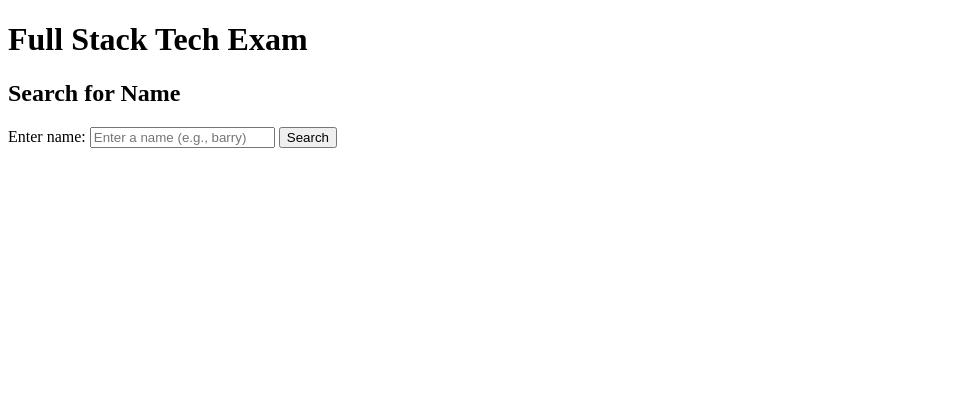
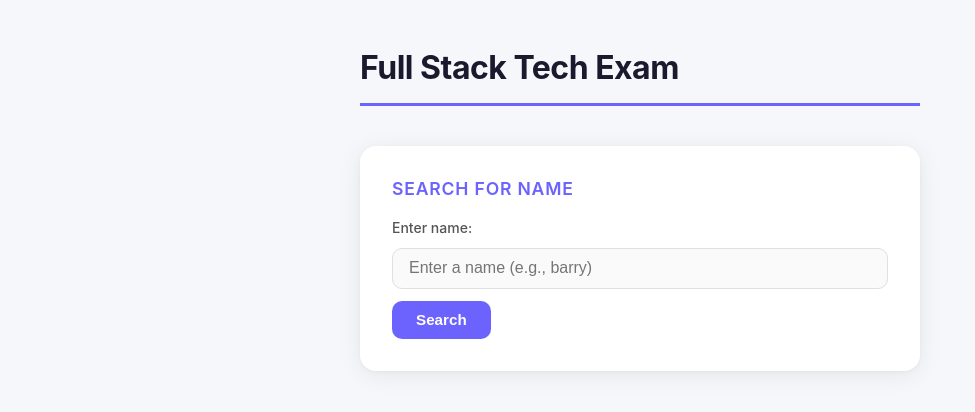
Before and after one commit to armac7/midterm-projects-exam, a website: page public/index.html in a window 1280 px wide. Shown: the whole page, without its empty margins (0-975 px from the left). Drawn offline with Linux system fonts and the light colour scheme; no server answers.

Commit message:
prettified

```diff
--- a/public/index.html
+++ b/public/index.html
@@ -5,6 +5,7 @@
   <meta charset="UTF-8">
   <meta name="viewport" content="width=device-width, initial-scale=1.0">
   <title>Full Stack Tech Exam</title>
+  <link rel="stylesheet" href="styles.css">
 </head>
 
 <body>
--- /dev/null
+++ b/public/styles.css
@@ -0,0 +1,123 @@
+/* === Reset & Base === */
+*, *::before, *::after {
+    box-sizing: border-box;
+    margin: 0;
+    padding: 0;
+  }
+
+  body {
+    font-family: -apple-system, BlinkMacSystemFont, 'Segoe UI', Roboto, sans-serif;
+    background: #f5f7fa;
+    color: #1a1a2e;
+    min-height: 100vh;
+    display: flex;
+    flex-direction: column;
+    align-items: center;
+    padding: 3rem 1.5rem;
+  }
+
+  /* === Page Title === */
+  h1 {
+    font-size: 2rem;
+    font-weight: 700;
+    letter-spacing: -0.5px;
+    color: #1a1a2e;
+    margin-bottom: 2.5rem;
+    padding-bottom: 1rem;
+    border-bottom: 3px solid #6c63ff;
+    width: 100%;
+    max-width: 560px;
+  }
+
+  /* === Card Container === */
+  div {
+    background: #ffffff;
+    border-radius: 16px;
+    padding: 2rem;
+    width: 100%;
+    max-width: 560px;
+    box-shadow: 0 4px 24px rgba(0, 0, 0, 0.07), 0 1px 4px rgba(0, 0, 0, 0.04);
+  }
+
+  /* === Section Heading === */
+  h2 {
+    font-size: 1.1rem;
+    font-weight: 600;
+    color: #6c63ff;
+    text-transform: uppercase;
+    letter-spacing: 0.8px;
+    margin-bottom: 1.25rem;
+  }
+
+  /* === Form Layout === */
+  form {
+    display: flex;
+    flex-direction: column;
+    gap: 0.75rem;
+  }
+
+  /* === Label === */
+  label {
+    font-size: 0.875rem;
+    font-weight: 500;
+    color: #555;
+  }
+
+  /* === Text Input === */
+  input[type="text"],
+  input:not([type="button"]) {
+    width: 100%;
+    padding: 0.65rem 1rem;
+    font-size: 1rem;
+    border: 1.5px solid #e0e0e0;
+    border-radius: 10px;
+    background: #fafafa;
+    color: #1a1a2e;
+    outline: none;
+    transition: border-color 0.2s, box-shadow 0.2s;
+  }
+
+  input:not([type="button"]):focus {
+    border-color: #6c63ff;
+    box-shadow: 0 0 0 3px rgba(108, 99, 255, 0.12);
+    background: #fff;
+  }
+
+  /* === Search Button === */
+  input[type="button"]#search {
+    padding: 0.65rem 1.5rem;
+    font-size: 0.95rem;
+    font-weight: 600;
+    background: #6c63ff;
+    color: white;
+    border: none;
+    border-radius: 10px;
+    cursor: pointer;
+    transition: background 0.2s, transform 0.1s;
+    align-self: flex-start;
+  }
+
+  input[type="button"]#search:hover {
+    background: #5a52d5;
+  }
+
+  input[type="button"]#search:active {
+    transform: scale(0.97);
+  }
+
+  /* === Result Paragraph === */
+  #result {
+    margin-top: 1rem;
+    min-height: 1.5rem;
+    font-size: 0.95rem;
+    color: #333;
+    padding: 0.75rem 1rem;
+    border-radius: 8px;
+    background: #f0eeff;
+    border-left: 3px solid #6c63ff;
+    display: none; /* show via JS when there's content */
+  }
+
+  #result:not(:empty) {
+    display: block;
+  }
```
